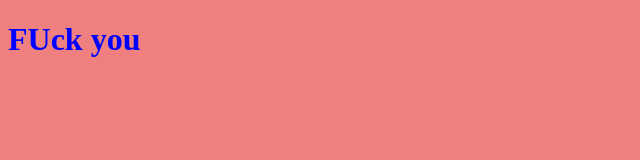
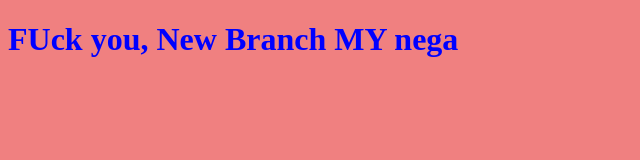
Before and after one commit to 1B7R/myproject, a plain HTML site: page index.html in a window 1280 px wide. Shown: the whole page, without its empty margins (0-640 px from the left). Drawn offline with Linux system fonts and the light colour scheme.

Commit message:
Change H1

```diff
--- a/index.html
+++ b/index.html
@@ -7,7 +7,7 @@
     <title>Document</title>
   </head>
   <body>
-    <h1>FUck you</h1>
+    <h1>FUck you, New Branch MY nega</h1>
     <script src="app.js"></script>
   </body>
 </html>
```
